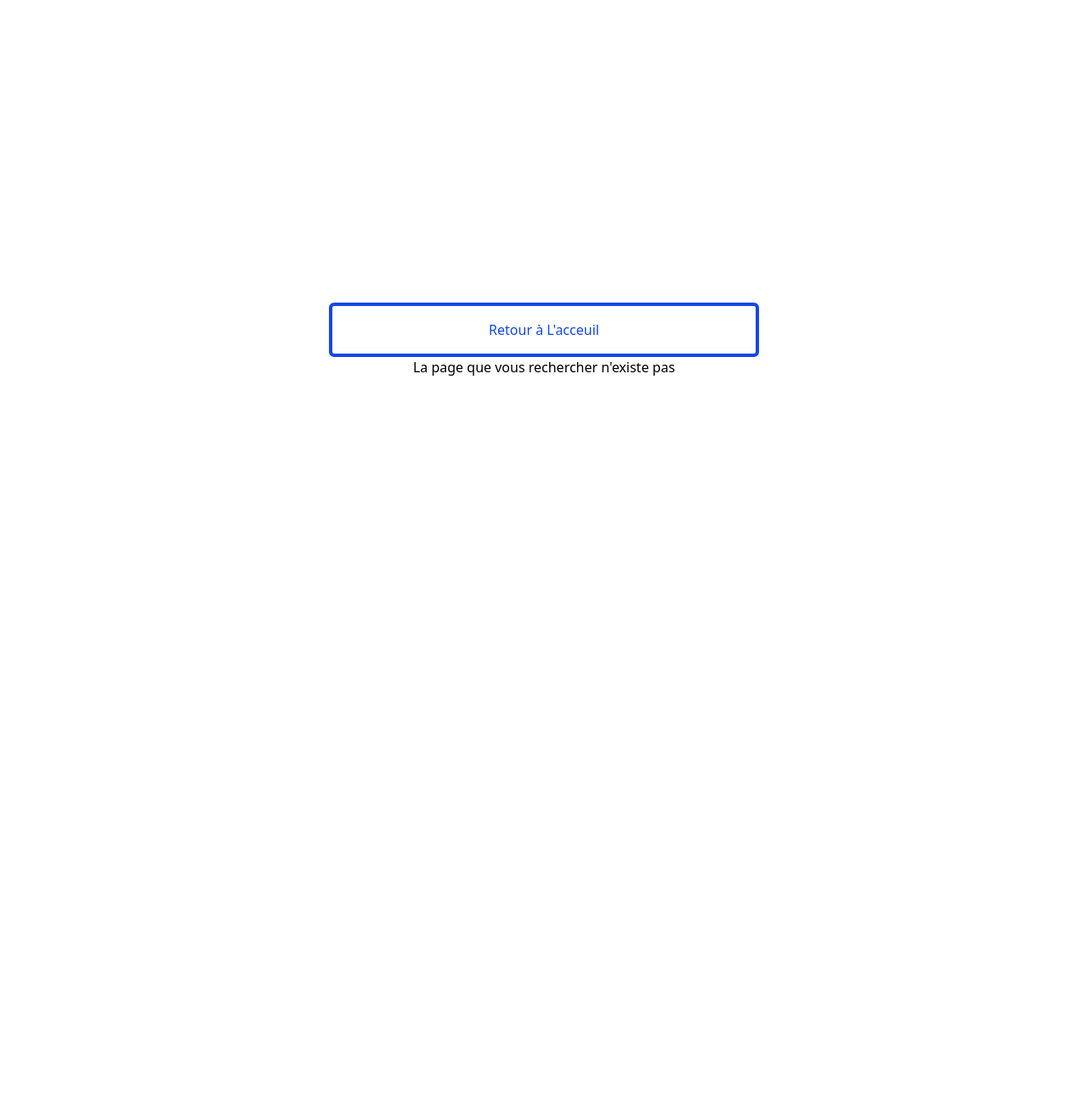
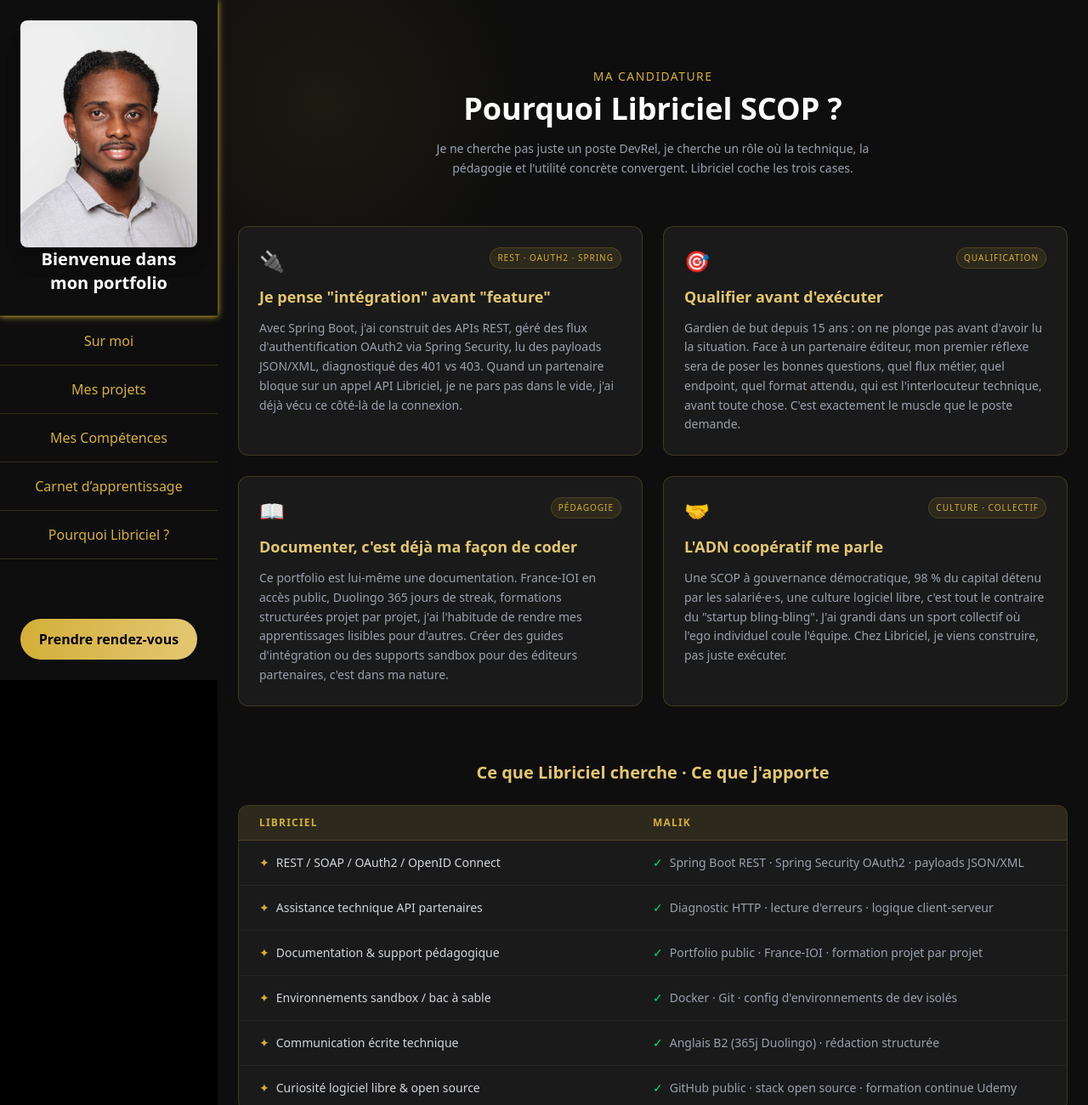
Before and after one commit to Malik971/Malik-porfolio, a React (Vite) app: page /private/Libriciel in a window 1280 px wide. Shown: the top 1300 px of the page at 85% size. Before the commit the page ends 800 px from the top, so only its background shows below. Built offline with nearby package versions, Linux system fonts and the light colour scheme.

Commit message:
Pourquoi Moi & Libriciel ça marche

```diff
--- a/src/components/About.tsx
+++ b/src/components/About.tsx
@@ -374,14 +374,14 @@ function About() {
               >
                 ↓ Télécharger CV
               </motion.a>
-              {/* <motion.a
-                href="/private/Axopen"
+              <motion.a
+                href="/private/Libriciel"
                 whileHover={{ scale: 1.04 }}
                 whileTap={{ scale: 0.97 }}
                 className="inline-block border border-[#d4af37]/40 text-[#d4af37] font-medium py-3 px-7 rounded-full hover:border-[#d4af37] transition duration-300 text-sm"
               >
-                Pourquoi Axopen →
-              </motion.a> */}
+                Pourquoi Libriciel →
+              </motion.a>
             </div>
           </motion.div>
         </div>
--- a/src/pages/Axopen.tsx
+++ b/src/pages/Libriciel.tsx
@@ -3,37 +3,56 @@ import { easeOut, motion } from "framer-motion";
 
 const reasons = [
   {
-    icon: "⚙️",
-    title: "Une stack qui me correspond",
-    text: "Java Spring Boot est au cœur de mes projets récents. L'univers Java d'Axopen Spring Boot, Quarkus, jHipster est exactement l'écosystème dans lequel je veux progresser et me spécialiser sur le long terme.",
-    tag: "Backend Java",
+    icon: "🔌",
+    title: 'Je pense "intégration" avant "feature"',
+    text: "Avec Spring Boot, j'ai construit des APIs REST, géré des flux d'authentification OAuth2 via Spring Security, lu des payloads JSON/XML, diagnostiqué des 401 vs 403. Quand un partenaire bloque sur un appel API Libriciel, je ne pars pas dans le vide, j'ai déjà vécu ce côté-là de la connexion.",
+    tag: "REST · OAuth2 · Spring",
   },
   {
-    icon: "🏗️",
-    title: "La vision SI durable",
-    text: "Axopen construit des SI solides qui durent. Cette vision me parle directement : chez Oc-Santé j'ai vu ce que ça signifie de penser architecture et durabilité des données, pas juste livrer du code.",
-    tag: "Architecture",
+    icon: "🎯",
+    title: "Qualifier avant d'exécuter",
+    text: "Gardien de but depuis 15 ans : on ne plonge pas avant d'avoir lu la situation. Face à un partenaire éditeur, mon premier réflexe sera de poser les bonnes questions, quel flux métier, quel endpoint, quel format attendu, qui est l'interlocuteur technique, avant toute chose. C'est exactement le muscle que le poste demande.",
+    tag: "Qualification",
+  },
+  {
+    icon: "📖",
+    title: "Documenter, c'est déjà ma façon de coder",
+    text: "Ce portfolio est lui-même une documentation. France-IOI en accès public, Duolingo 365 jours de streak, formations structurées projet par projet, j'ai l'habitude de rendre mes apprentissages lisibles pour d'autres. Créer des guides d'intégration ou des supports sandbox pour des éditeurs partenaires, c'est dans ma nature.",
+    tag: "Pédagogie",
   },
   {
     icon: "🤝",
-    title: "Culture technique & humaine",
-    text: "60 passionnés, petites équipes efficaces, transparence et pragmatisme. C'est l'environnement où j'apprends le mieux : des gens qui partagent leurs convictions techniques et qui codent avec exigence.",
-    tag: "Culture",
-  },
-  {
-    icon: "📈",
-    title: "Montée en expertise",
-    text: "Les audits de code, les bonnes pratiques, DevOps  c'est la voie que je veux prendre. Axopen offre un terrain d'apprentissage rare où chaque projet est l'occasion de progresser sur des sujets techniques profonds.",
-    tag: "Progression",
+    title: "L'ADN coopératif me parle",
+    text: "Une SCOP à gouvernance démocratique, 98 % du capital détenu par les salarié·e·s, une culture logiciel libre, c'est tout le contraire du \"startup bling-bling\". J'ai grandi dans un sport collectif où l'ego individuel coule l'équipe. Chez Libriciel, je viens construire, pas juste exécuter.",
+    tag: "Culture · Collectif",
   },
 ];
 
 const alignments = [
-  { axopen: "Spring Boot / Quarkus", moi: "Spring Boot · Spring Security · Maven" },
-  { axopen: "Architecture Microservices", moi: "API REST · Conception logicielle orientée services" },
-  { axopen: "Tests & Qualité de code", moi: "JUnit · bonnes pratiques · code review" },
-  { axopen: "Équipes petites & efficaces", moi: "Travail en binôme · Git collaboratif · Agile" },
-  { axopen: "Sincérité & Pragmatisme", moi: "Rigueur · transparence · adaptabilité" },
+  {
+    libriciel: "REST / SOAP / OAuth2 / OpenID Connect",
+    moi: "Spring Boot REST · Spring Security OAuth2 · payloads JSON/XML",
+  },
+  {
+    libriciel: "Assistance technique API partenaires",
+    moi: "Diagnostic HTTP · lecture d'erreurs · logique client-serveur",
+  },
+  {
+    libriciel: "Documentation & support pédagogique",
+    moi: "Portfolio public · France-IOI · formation projet par projet",
+  },
+  {
+    libriciel: "Environnements sandbox / bac à sable",
+    moi: "Docker · Git · config d'environnements de dev isolés",
+  },
+  {
+    libriciel: "Communication écrite technique",
+    moi: "Anglais B2 (365j Duolingo) · rédaction structurée",
+  },
+  {
+    libriciel: "Curiosité logiciel libre & open source",
+    moi: "GitHub public · stack open source · formation continue Udemy",
+  },
 ];
 
 const containerVariants = {
@@ -51,7 +70,7 @@ const rowVariants = {
   visible: { opacity: 1, x: 0, transition: { duration: 0.4, ease: easeOut } },
 };
 
-function Axopen() {
+function Libriciel() {
   return (
     <section
       id="axopen"
@@ -87,11 +106,11 @@ function Axopen() {
           <h5 className="text-[#d4af37] uppercase tracking-widest text-sm mb-2">
             Ma candidature
           </h5>
-          <h2 className="text-4xl font-bold mb-4">Pourquoi Axopen ?</h2>
+          <h2 className="text-4xl font-bold mb-4">Pourquoi Libriciel SCOP ?</h2>
           <p className="text-gray-400 max-w-xl mx-auto text-sm leading-relaxed">
-            Je ne cherche pas juste un poste je cherche un endroit où mes
-            convictions techniques sont partagées et où je peux construire
-            quelque chose qui dure.
+            Je ne cherche pas juste un poste DevRel, je cherche un rôle où la
+            technique, la pédagogie et l'utilité concrète convergent. Libriciel
+            coche les trois cases.
           </p>
         </motion.div>
 
@@ -130,12 +149,12 @@ function Axopen() {
           className="mb-16"
         >
           <h3 className="text-center text-xl font-semibold text-[#e3c770] mb-6">
-            Ce qu'Axopen cherche · Ce que j'apporte
+            Ce que Libriciel cherche · Ce que j'apporte
           </h3>
           <div className="bg-[#1a1a1a] border border-[#d4af37]/20 rounded-xl overflow-hidden">
             <div className="grid grid-cols-2 bg-[#d4af37]/10 border-b border-[#d4af37]/20 px-6 py-3">
               <span className="text-xs uppercase tracking-widest text-[#d4af37] font-semibold">
-                Axopen
+                Libriciel
               </span>
               <span className="text-xs uppercase tracking-widest text-[#d4af37] font-semibold">
                 Malik
@@ -147,14 +166,14 @@ function Axopen() {
               whileInView="visible"
               viewport={{ once: true }}
             >
-              {alignments.map(({ axopen, moi }, i) => (
+              {alignments.map(({ libriciel, moi }, i) => (
                 <motion.div
                   key={i}
                   variants={rowVariants}
                   className="grid grid-cols-2 px-6 py-4 border-b border-white/5 last:border-0 hover:bg-white/[0.02] transition-colors"
                 >
                   <span className="text-sm text-gray-300 flex items-center gap-2">
-                    <span className="text-[#d4af37]">✦</span> {axopen}
+                    <span className="text-[#d4af37]">✦</span> {libriciel}
                   </span>
                   <span className="text-sm text-gray-400 flex items-center gap-2">
                     <span className="text-green-400">✓</span> {moi}
@@ -174,13 +193,13 @@ function Axopen() {
           className="relative border-l-4 border-[#d4af37] bg-[#1a1a1a] rounded-r-xl px-8 py-6"
         >
           <p className="text-gray-200 text-base leading-relaxed italic">
-            "Chez Axopen j'ai trouvé un partenaire technique qui partage ma
-            vision : du code utile, maintenable, et construit avec rigueur.
-            C'est exactement le type d'équipe dans laquelle je veux évoluer
-            et progresser sur les prochaines années."
+            "Chez Libriciel, le DEVREL est le pont entre deux systèmes qui ne se
+            parlent pas encore. Ce pont, je sais le construire, j'ai appris à
+            lire un flux avant d'agir, à poser la bonne question avant d'ouvrir
+            Postman, et à rendre technique ce qui était flou."
           </p>
           <cite className="block mt-3 text-[#d4af37] text-xs uppercase tracking-widest not-italic">
-            — Malik Ibo, candidat Développeur Java
+            — Malik Ibo, candidat DEVREL
           </cite>
 
           <motion.a
@@ -197,4 +216,4 @@ function Axopen() {
   );
 }
 
-export default Axopen;
+export default Libriciel;
--- a/src/routes/Routes.tsx
+++ b/src/routes/Routes.tsx
@@ -10,7 +10,7 @@ import Project from "../pages/Project";
 import Experience from "../pages/Experiences";
 import Logbook from "../pages/Logbook";
 import Calendly from "../pages/Calendly";
-import Axopen from "../pages/Axopen";
+import Libriciel from "../pages/Libriciel";
 
 const router = createBrowserRouter([
   {
@@ -48,8 +48,8 @@ const router = createBrowserRouter([
             element: <Logbook />,
           },
           {
-            path: "Axopen",
-            element: <Axopen />,
+            path: "Libriciel",
+            element: <Libriciel />,
           },
         ],
       },
--- a/src/utils/Nav_Link.tsx
+++ b/src/utils/Nav_Link.tsx
@@ -15,7 +15,7 @@ const NAV_LINKS = [
     to: "/private/Carnet",
     label: "Carnet d’apprentissage",
   },
-  // { to: "/private/Axopen", label: "Pourquoi Axopen ?" },
+  { to: "/private/Libriciel", label: "Pourquoi Libriciel ?" },
 ];
 
 export { NAV_LINKS };
```
